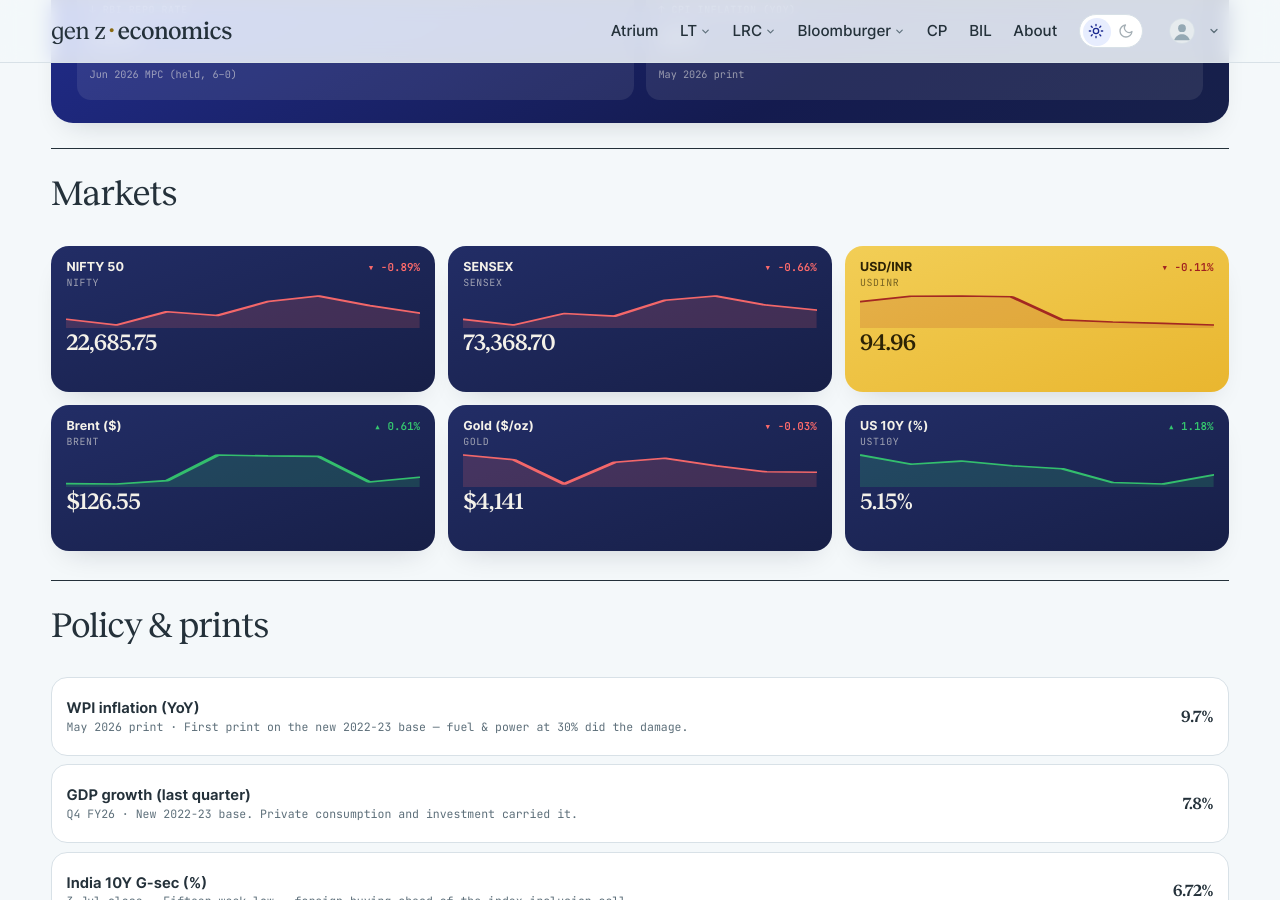
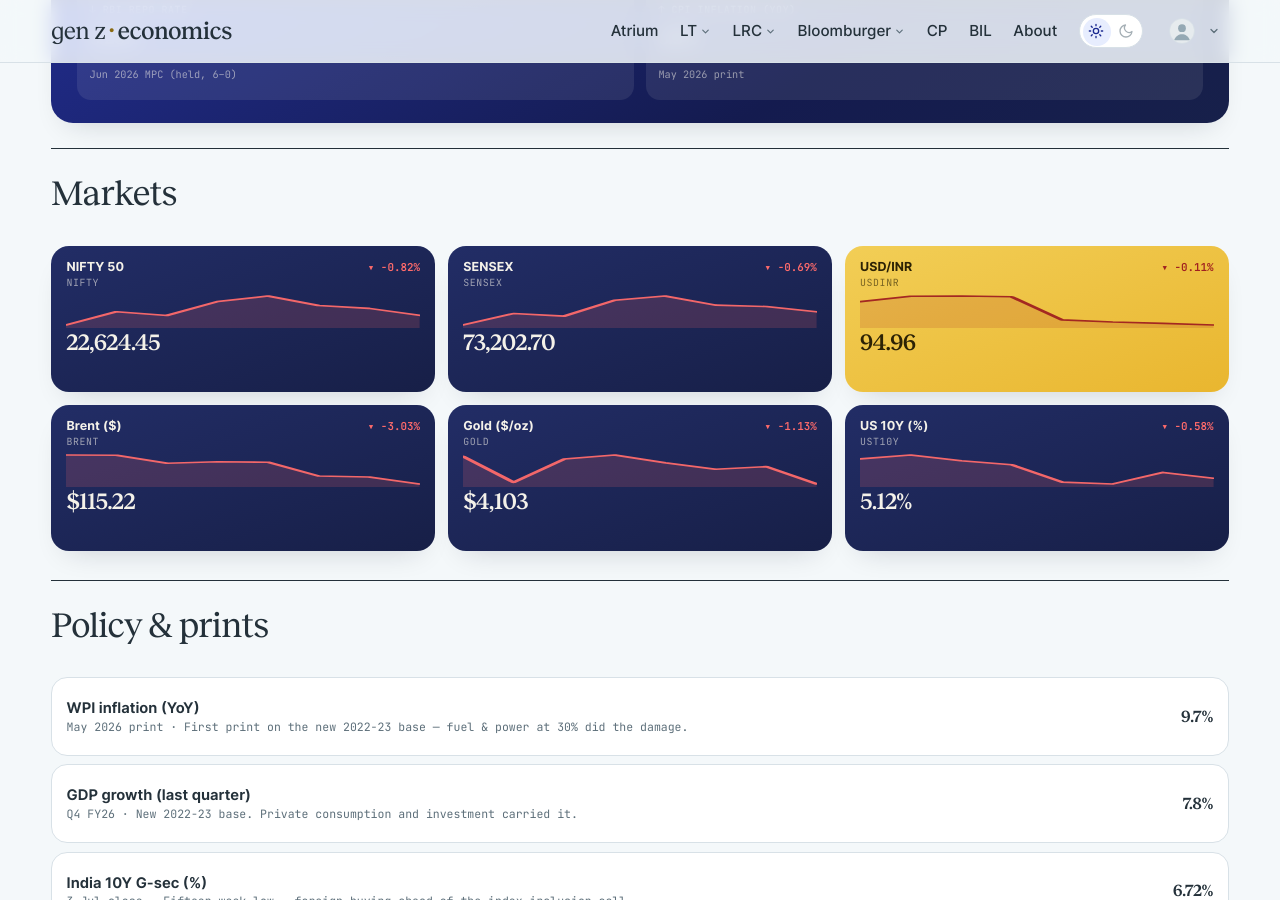
Before and after one commit to harsharya7021/genz-economics.com, a Jekyll site: the page built from macro-watch.html, in a window 1280 px wide and 900 px high, scrolled down 599 px. Built offline with Jekyll 4.4.1, drawn with Linux system fonts in a browser that asks for light colours; comment, search, counter and statistics services are not loaded.

Commit message:
data: morning market refresh

```diff
--- a/_data/macro.json
+++ b/_data/macro.json
@@ -1,34 +1,34 @@
 {
-  "as_of": "21 Oct 2026 close",
+  "as_of": "22 Oct 2026 close",
   "auto": {
     "nifty": {
       "label": "NIFTY 50",
-      "v": "22,685.75",
-      "chg": -0.89,
+      "v": "22,624.45",
+      "chg": -0.82,
       "spark": [
-        22520.449,
         22363.35,
         22721.949,
         22622.699,
         22997.35,
         23146.15,
         22888.949,
-        22685.75
+        22811.35,
+        22624.449
       ]
     },
     "sensex": {
       "label": "SENSEX",
-      "v": "73,368.70",
-      "chg": -0.66,
+      "v": "73,202.70",
+      "chg": -0.69,
       "spark": [
-        72472.328,
         71924.68,
         73033.781,
         72781.891,
         74315.609,
         74729.273,
         73852.898,
-        73368.703
+        73709.688,
+        73202.703
       ]
     },
     "usdinr": {
@@ -48,47 +48,47 @@
     },
     "brent": {
       "label": "Brent ($)",
-      "v": "$126.55",
-      "chg": 0.61,
+      "v": "$115.22",
+      "chg": -3.03,
       "spark": [
-        125.51,
-        125.44,
-        126.0,
-        130.18,
         130.03,
         129.95,
         125.78,
-        126.55
+        126.55,
+        126.35,
+        119.33,
+        118.82,
+        115.22
       ]
     },
     "gold": {
       "label": "Gold ($/oz)",
-      "v": "$4,141",
-      "chg": -0.03,
+      "v": "$4,103",
+      "chg": -1.13,
       "spark": [
-        4190.6,
         4177.3,
         4107.9,
         4170.1,
         4181.1,
         4160.1,
         4142.6,
-        4141.2
+        4150.0,
+        4103.2
       ]
     },
     "ust10y": {
       "label": "US 10Y (%)",
-      "v": "5.15%",
-      "chg": 1.18,
+      "v": "5.12%",
+      "chg": -0.58,
       "spark": [
-        5.28,
         5.22,
         5.24,
         5.21,
         5.19,
         5.1,
         5.09,
-        5.15
+        5.15,
+        5.12
       ]
     }
   },
--- a/_data/markets.yml
+++ b/_data/markets.yml
@@ -2,38 +2,38 @@
 # USD/INR) are refreshed each weekday morning by the market-data workflow;
 # the India 10Y G-Sec line is maintained by hand. Do not hand-edit the
 # live tickers — the job overwrites them.
-as_of: 21 Oct 2026
+as_of: 22 Oct 2026
 tickers:
 - symbol: NIFTY 50
   code: ^NSEI
-  value: 22,685.75
-  change: −203.20
-  pct: −0.89%
+  value: 22,624.45
+  change: −186.90
+  pct: −0.82%
   dir: down
   spark:
-  - 22520.449
   - 22363.35
   - 22721.949
   - 22622.699
   - 22997.35
   - 23146.15
   - 22888.949
-  - 22685.75
+  - 22811.35
+  - 22624.449
 - symbol: SENSEX
   code: BSE
-  value: 73,368.70
-  change: −484.20
-  pct: −0.66%
+  value: 73,202.70
+  change: −506.98
+  pct: −0.69%
   dir: down
   spark:
-  - 72472.328
   - 71924.68
   - 73033.781
   - 72781.891
   - 74315.609
   - 74729.273
   - 73852.898
-  - 73368.703
+  - 73709.688
+  - 73202.703
 - symbol: USD / INR
   code: FX
   value: '94.96'
```
